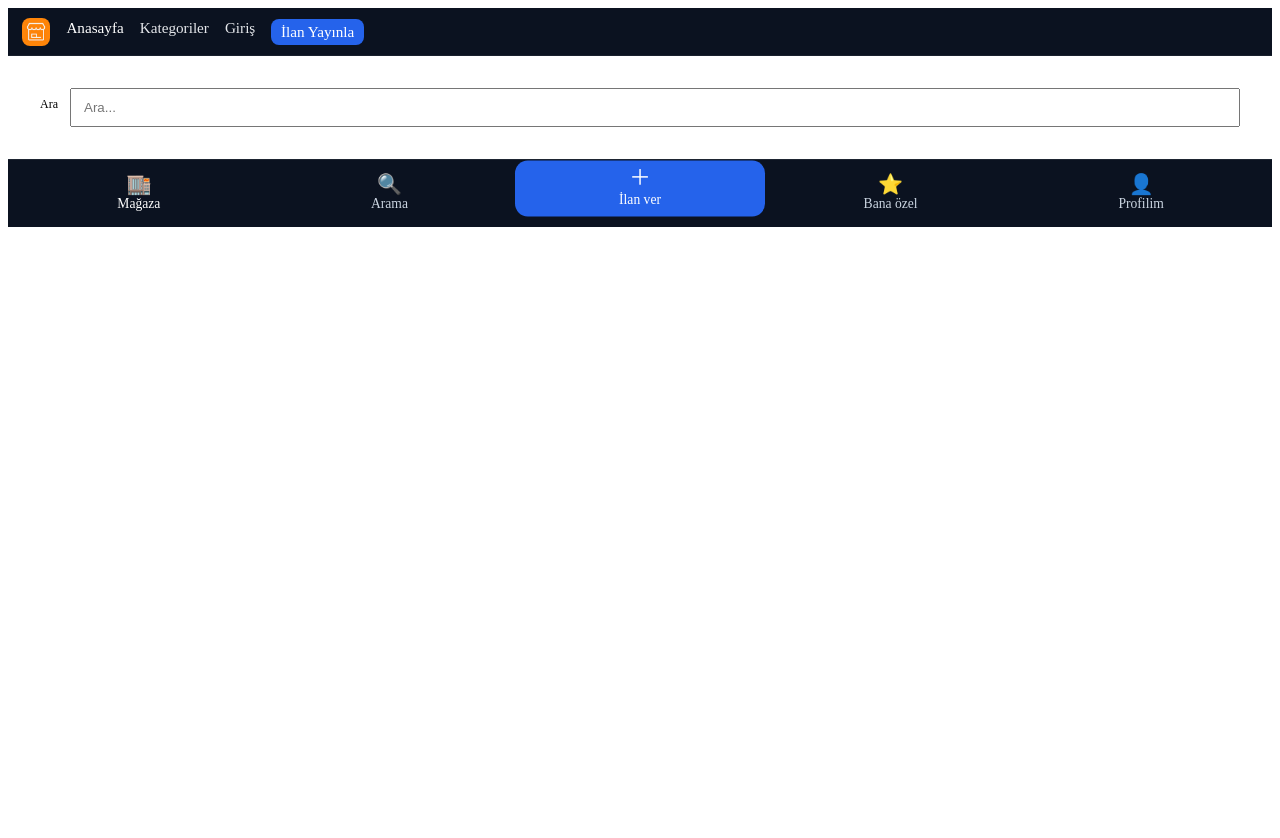
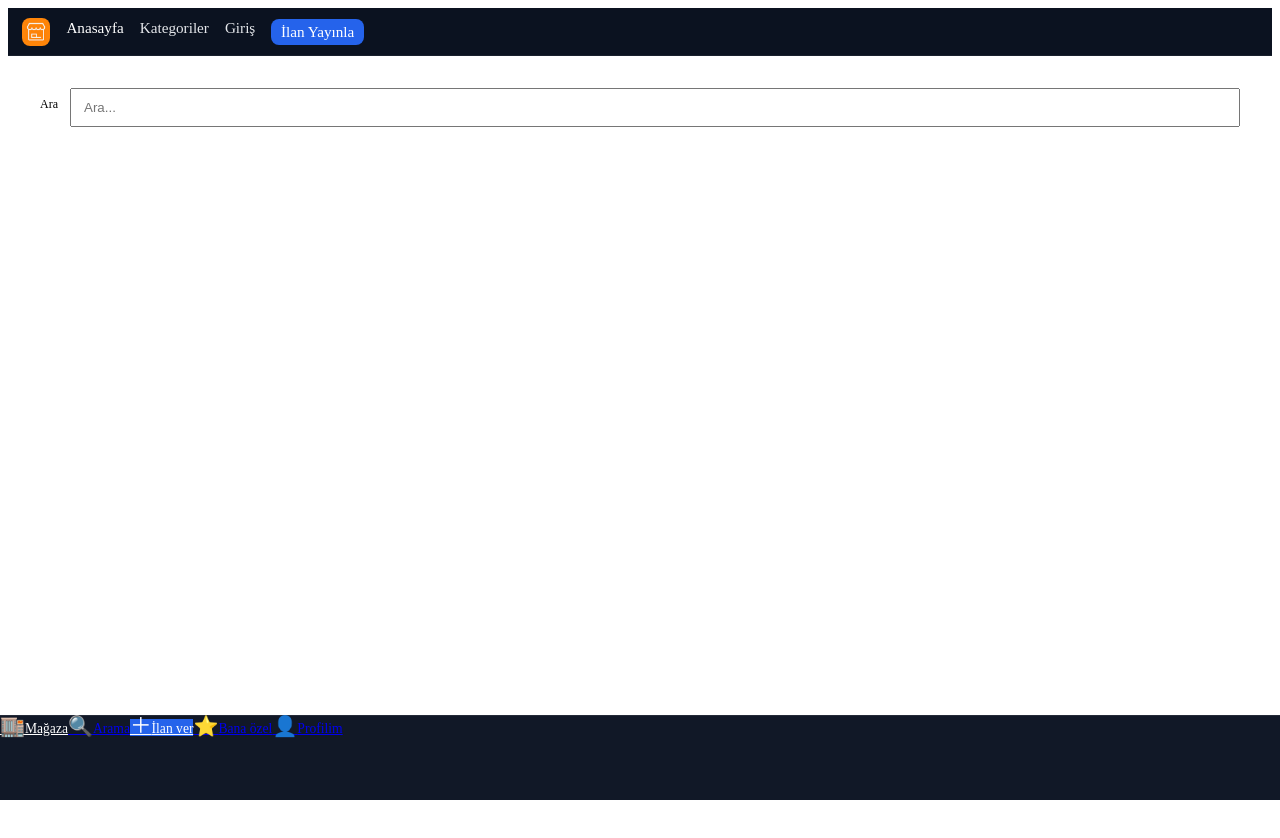
Before and after one commit to serpceyemek/vitrinim, a React (Create React App) app: page / in a window 1280 px wide. Shown: the top 838 px of the page. Before the commit the page ends 800 px from the top, so only its background shows below. Built offline with nearby package versions, Linux system fonts and the light colour scheme.

Commit message:
ui: bottom tabs fixed to bottom; added body padding

```diff
--- a/src/components/tabs.css
+++ b/src/components/tabs.css
@@ -1,13 +1,17 @@
-.bottom-tabs{
-  position:sticky; bottom:0; z-index:40;
-  display:grid; grid-template-columns:repeat(5,1fr);
-  background:#0b1220; color:#cbd5e1; padding:.35rem;
-  border-top:1px solid rgba(255,255,255,.08);
-}
-.bottom-tabs .tab{
-  text-decoration:none; color:inherit;
-  display:flex; flex-direction:column; align-items:center; gap:.15rem;
-  padding:.5rem .25rem; border-radius:.8rem;
+:root { --tabbar-h: 84px; }     /* alt bar yüksekliği */
+html, body, #root { height: 100%; }
+body { padding-bottom: var(--tabbar-h); } /* içerik barın altına girmesin */
+
+.bottom-tabs {
+  position: fixed;
+  left: 0;
+  right: 0;
+  bottom: 0;
+  height: var(--tabbar-h);
+  z-index: 1000;
+  background: #111827;         /* füme */
+  color: #fff;
+  border-top: 1px solid rgba(255,255,255,.08);
 }
 .bottom-tabs .tab .ico{ font-size:1.25rem; line-height:1; }
 .bottom-tabs .tab .lbl{ font-size:.85rem; }
```
